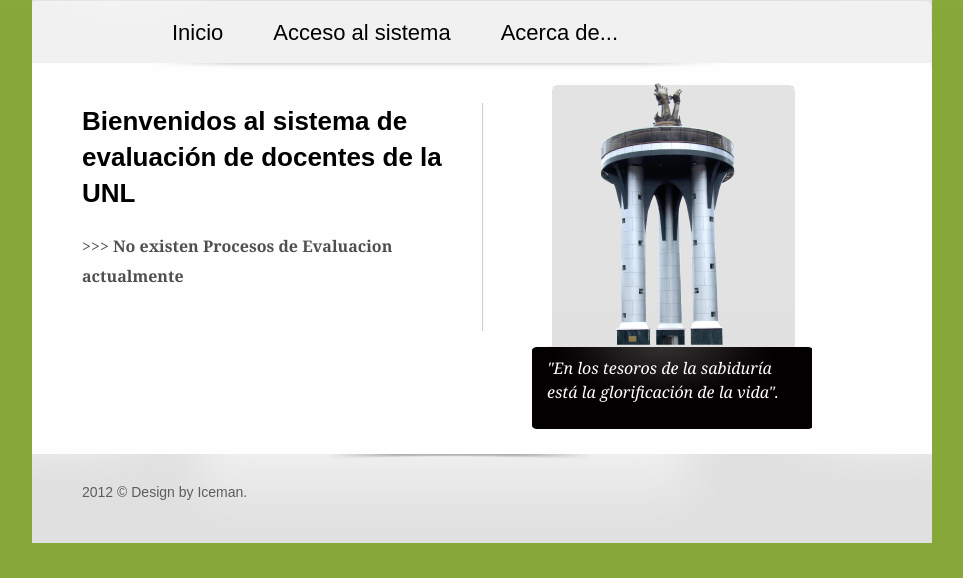
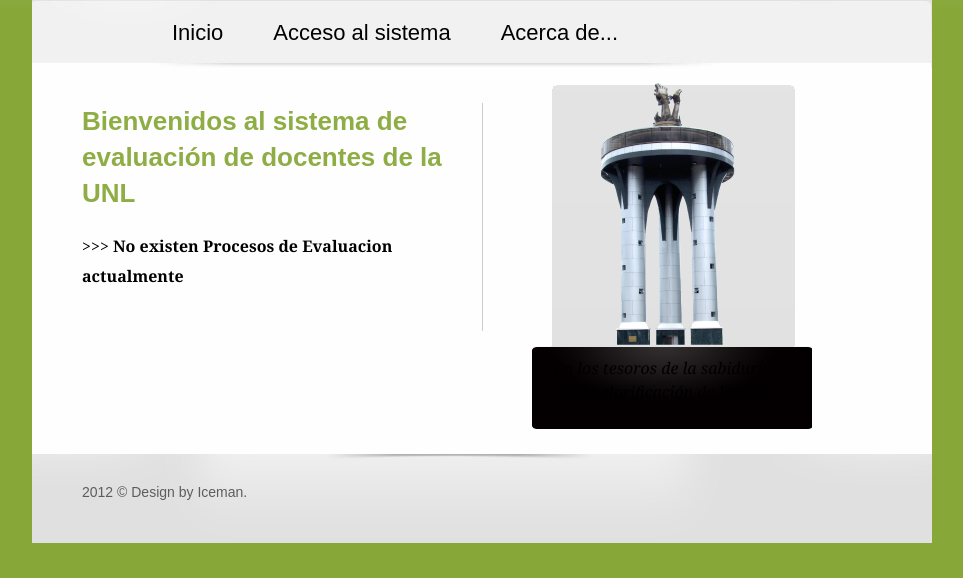
Before and after one commit to miltonlab/sedd, a Django app: template proyecto/templates/app/portada.html in a window 1280 px wide. Shown: the part 222-800 px from the top of the page, without its empty margins (158-1121 px from the left). Run offline with Django 3.2, Linux system fonts and the light colour scheme; the template is opened without the code that fills it, so the values that code supplies are empty.

Commit message:
cambios de portada

```diff
--- a/proyecto/app/fixtures/initial_data.json
+++ b/proyecto/app/fixtures/initial_data.json
@@ -35,8 +35,7 @@
         "inicio" : "2012-06-25",
         "nombre" : "Encuesta de Satisfacción Estudiantil 2012",
         "descripcion" : "Sistema de Selección, Recopilación y Procesamiento de la Encuesta de Satisfacción Estudiantil sobre sus Docentes en las Carreras de la Universidad Nacional de Loja",
-        "periodoAcademico" : 1,
-	"tabulacion" : 1
+        "periodoAcademico" : 1
       },
     "model" : "app.periodoevaluacion",
     "pk" : 1
@@ -419,7 +418,7 @@
   },
   { "fields" : { "orden" : 17,
         "seccion" : 1,
-        "texto" : "El apoyo de la formación que recibe en el módulo, unidad, curso o taller para las prácticas profesionales. ",
+        "texto" : "El apoyo de la formación que recibe en el módulo, unidad, curso o taller para sus prácticas profesionales. ",
         "tipo" : 2
       },
     "model" : "app.pregunta",
--- a/proyecto/app/models.py
+++ b/proyecto/app/models.py
@@ -541,7 +541,8 @@ class Usuario(User):
     def get_abreviatura(self):
         equivalencias = {'magister':'Mg.', 'ingeniero':'Ing.', 'ingeniera':'Ing.', 'doctor':'Dr.', 'doctora':'Dra.', 'master':'Ms.',
                          'mg.':'Mg.', 'licenciado':'Lic.', 'licenciada':'Lic.', 'economista':'Eco.', 'eco.':'Eco.', 'medico':'Dr.',
-                         'dra.':'Dra.','dr.':'Dr.','lic.':'Lic.', 'licdo.':'Lic.','ing.':'Ing.', 'phd.':'Phd.',u'médico':'Dr.'
+                         'dra.':'Dra.','dr.':'Dr.','lic.':'Lic.', 'licdo.':'Lic.','ing.':'Ing.', 'phd.':'Phd.',u'médico':'Dr.',
+                         'odontólogo': 'Odont.', 'odontóloga': 'Odont.', 'odontologo': 'Odont.', 'odontologa': 'Odont.'
                          }
         palabras = self.titulo.split() if self.titulo else ""
         for p in palabras:
--- a/proyecto/static/style.css
+++ b/proyecto/static/style.css
@@ -25,8 +25,8 @@ a { color:#6a8e00; text-decoration:none; } /*Hyperlink styling*/
 p { margin-bottom:20px; } /*Paragraph margins*/
 .clear { clear:both; } /*Fixes the background*/
 #left { clear:both; margin-top:20px; padding:0 30px 20px 50px; width:370px; border-right:1px solid #ccc; float:left; } /*Left column*/
-#left p { font-family:Georgia, Times, serif; color:#4f4f4f; line-height:30px; } /*Left paragraphs*/
-h1 { font-size:26px; font-weight:bold; margin-bottom:20px; } /*Title styling*/
+#left p { font-family:Georgia, Times, serif; color: black; line-height:30px; } /*Left paragraphs color:#4f4f4f*/
+h1 { font-size:26px; font-weight:bold; margin-bottom:20px; color: #6B8E00;} /*Title styling*/
 h2 { font-size:22px; text-align:center; } /*Secondary title*/
 .read-more { background:url('../images/button.jpg') no-repeat; padding:2px 5px 5px 5px; font-size:16px; font-weight:bold; text-transform:uppercase; } /*"Read More" button*/
 .read-more a { color:#fff; } /*Read More link*/
@@ -34,7 +34,7 @@ h2 { font-size:22px; text-align:center; } /*Secondary title*/
 
 #right { width:350px; float:right; padding:0 50px 20px 0; } /*Right column*/
 #caption { background:url('../images/caption.jpg') no-repeat; width:250px; color:#fff; padding:10px 15px 10px 15px; } /*Caption styling*/
-#right p { font-family:Georgia, Times, serif; font-style:italic; color:#fff; line-height:24px; } /*Right paragraphs*/
+#right p { font-family:Georgia, Times, serif; font-style:italic; color: black; line-height:24px; } /*Right paragraphs #fff*/
 #right img { margin-left:20px; } /*Moving the image to the right*/
 
 #footer { clear:both; background:url('/static/images/footer.jpg') no-repeat top center; padding:20px 50px; } /*Footer styling*/
--- a/proyecto/templates/app/portada.html
+++ b/proyecto/templates/app/portada.html
@@ -38,18 +38,18 @@
 			<ul>
 				<li><a href="#">Inicio</a></li>
 				<li><a href="/login/">Acceso al sistema</a></li>
-				<li><a href="http://www.utpl.edu.ec">Acerca de...</a></li>
+				<li><a href="http://www.unl.edu.ec">Acerca de...</a></li>
 			</ul>
 		</div>
 		<!-- End menu -->
 
 		<!-- Left column -->
 		<div id="left">
-			<h1>Bienvenidos al sistema de evaluación de docentes de la UNL</h1>
+			<h1 style="color: #8EAD45;"> Bienvenidos al sistema de evaluación de docentes de la UNL</h1>
 			<p>
 			  {% if periodoEvaluacionActual %}
 			  <a href="{% url proyecto.app.controllers.login %}">
-			    >>> <b> {{ periodoEvaluacionActual }} </b>
+			    >>> <u> <b style="color: black; font-weight: 250%; font-size: 14px;"> {{ periodoEvaluacionActual|upper }} </b>  </u>
 			  </a>
 			  {% else %}
 			  >>> <b> No existen Procesos de Evaluacion actualmente </b>
```
Also changed, not shown: README.txt.
